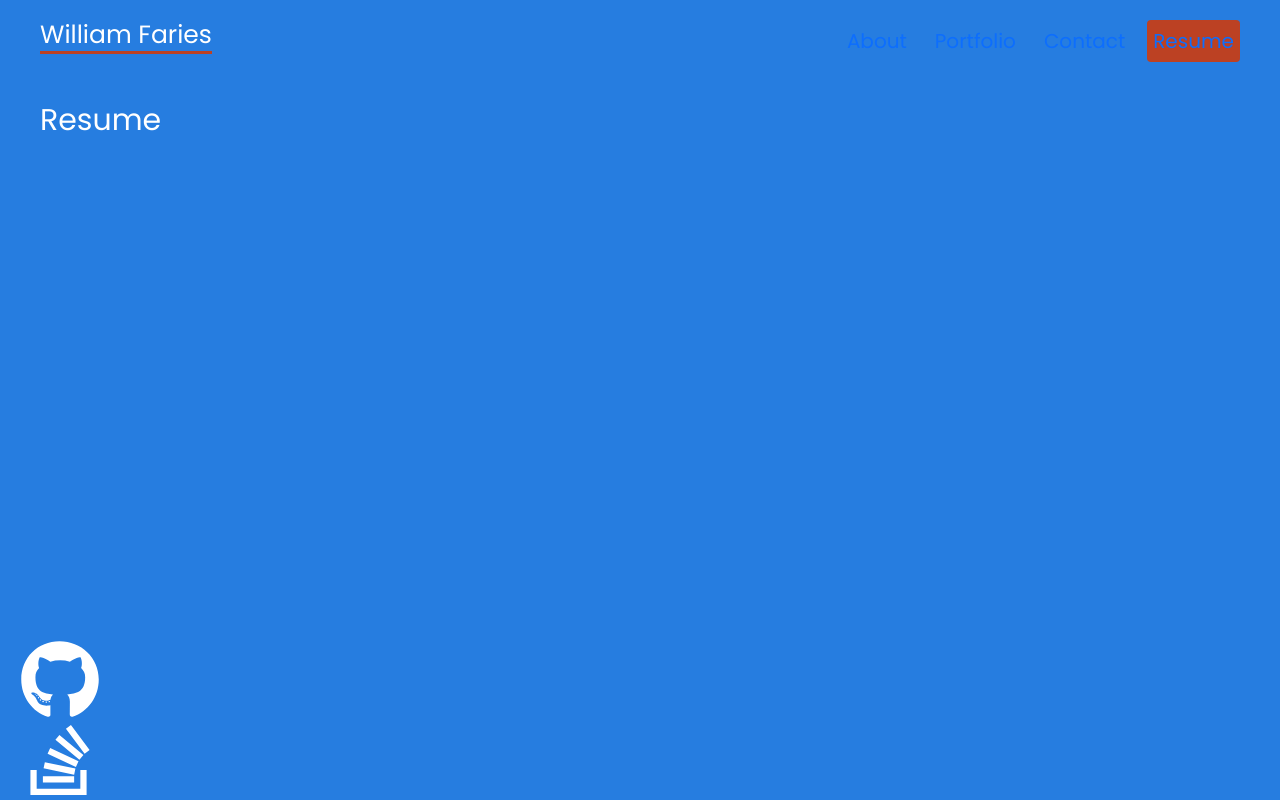
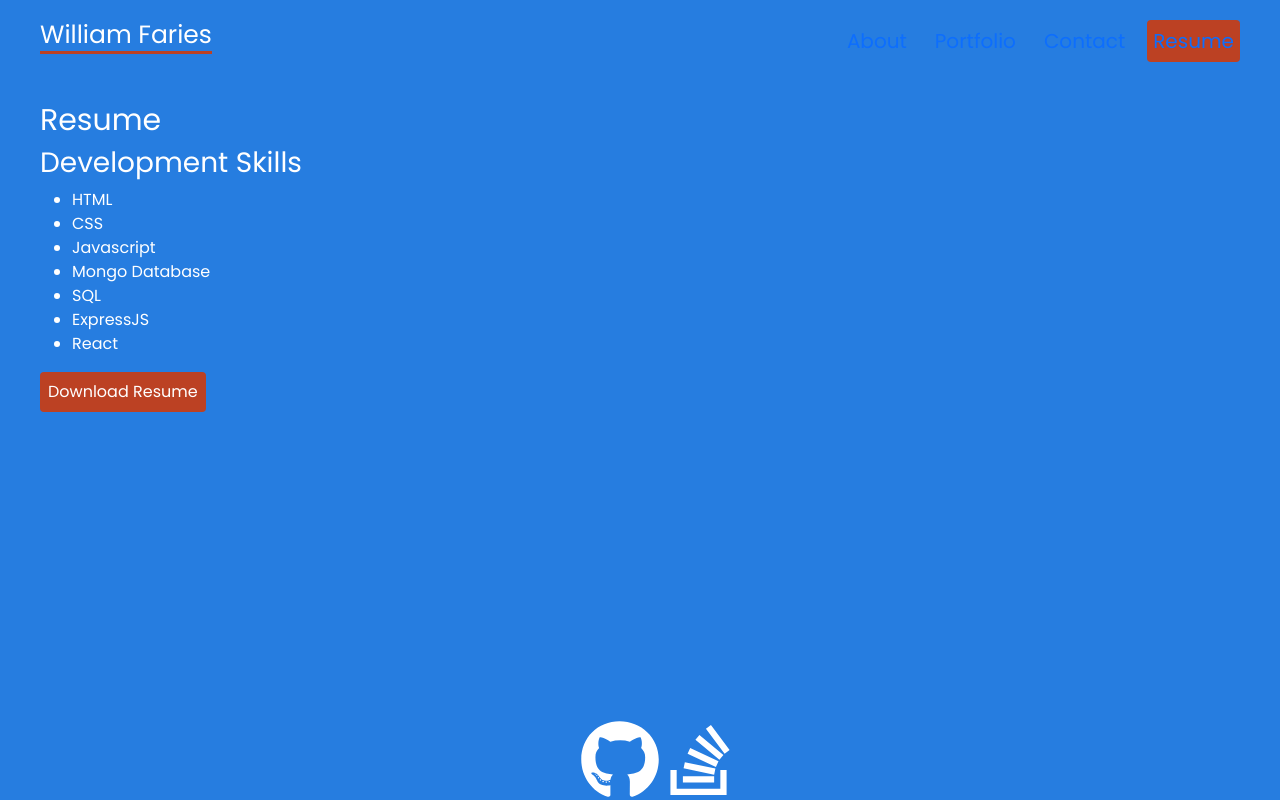
Before and after one commit to Element2804/Portfolio-Revamp, a React (Create React App) app: page /resume in a window 1280 px wide. Built offline with nearby package versions, Linux system fonts and the light colour scheme; the HTML template or start-up script is replaced by a standard one.

Commit message:
added resume download

```diff
--- a/src/components/Footer.js
+++ b/src/components/Footer.js
@@ -4,8 +4,12 @@ const Footer = () => {
     return (
         <section className="footer">
             <footer>
+                <a href="https://github.com/Element2804">
                 <FaGithub className="github"/>
+                </a>
+                <a href="https://stackoverflow.com/users/18804130/element2804">
                 <FaStackOverflow className="stack"/>
+                </a>
             </footer>
 
 
--- a/src/components/pages/Resume.js
+++ b/src/components/pages/Resume.js
@@ -1,10 +1,23 @@
+
+
+
 const Resume = () => {
     return (
         <section>
             <h2>Resume</h2>
-
-
-
+        <h3>Development Skills</h3>
+        <ul>
+            <li>HTML</li>
+            <li>CSS</li>
+            <li>Javascript</li>
+            <li>Mongo Database</li>
+            <li>SQL</li>
+            <li>ExpressJS</li>
+            <li>React</li>
+        </ul>
+        <a href={require("../../components/file/RESUME.pdf")} download>
+        <button>Download Resume</button>
+        </a>
             </section>
 
 
--- a/src/index.css
+++ b/src/index.css
@@ -75,12 +75,13 @@ form {
 }
 
 footer{
- position: fixed;
+  display: flex;
+justify-content: center;
+width: 50%;
+position: fixed;
   bottom: 0;
 }
 .github, .stack{
-  display: flex;
-align-items: center;
-justify-content: center;
+
   font-size: 80px;
 }
```
Also changed, not shown: 1 other file (tests, documents, lock files or other folders).
